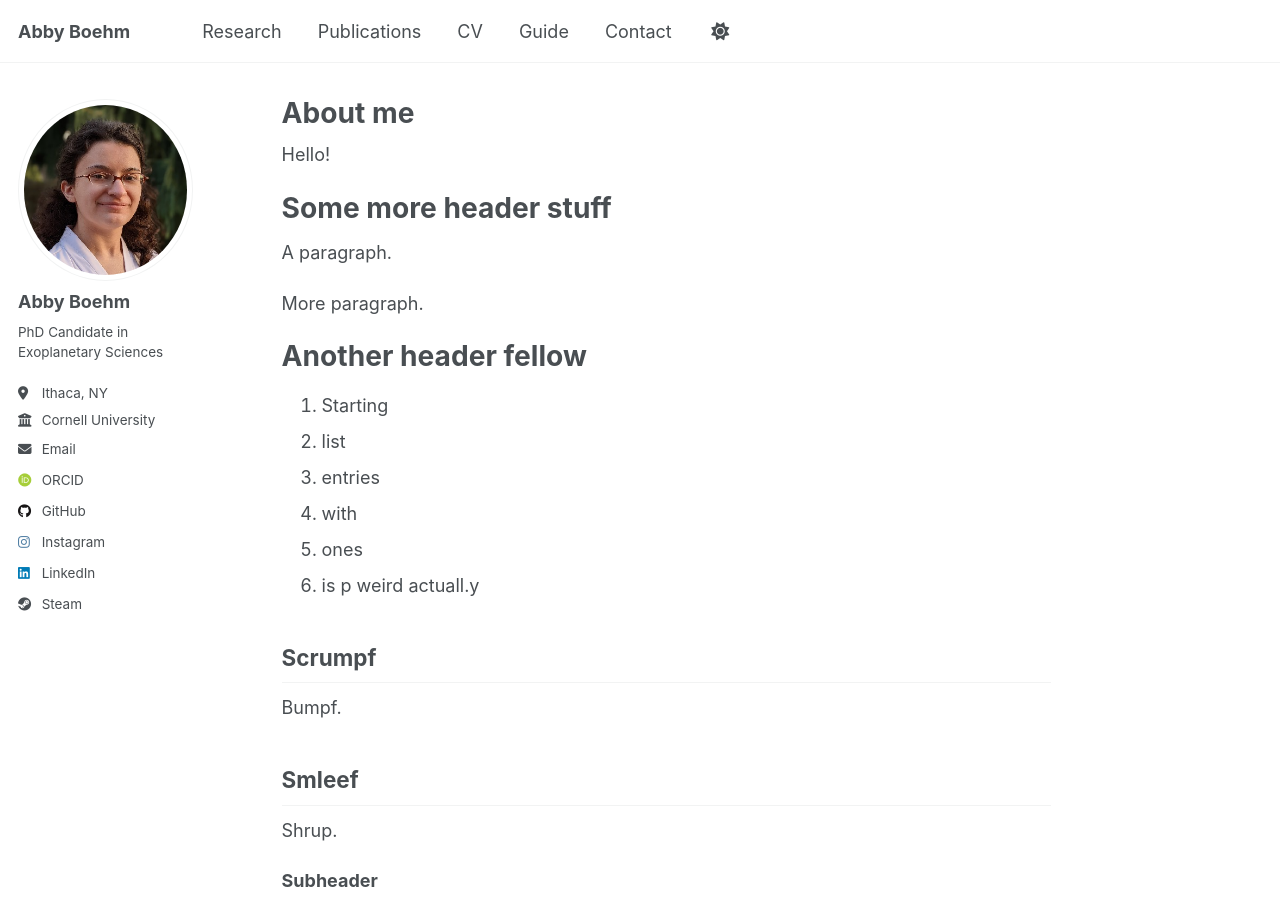
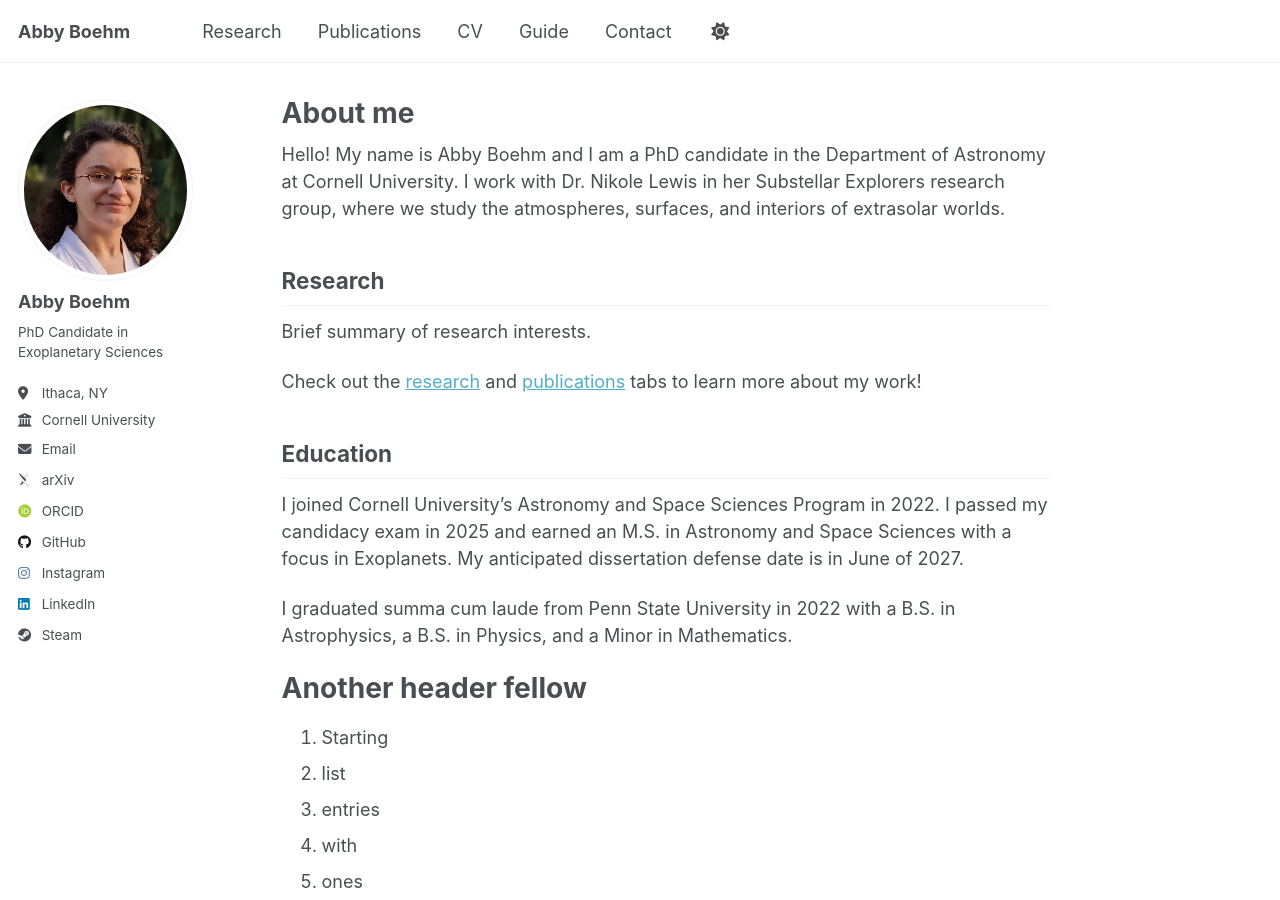
Before and after one commit to AbbyBoehm/AbbyBoehm.github.io, a Jekyll site: the page built from _pages/about.md, in a window 1280 px wide and 900 px high. Built offline with Jekyll 4.4.1, drawn with Linux system fonts in a browser that asks for light colours; some web fonts are replaced.

Commit message:
updated some links

```diff
--- a/_config.yml
+++ b/_config.yml
@@ -33,10 +33,10 @@ author:
 
   # Academic websites
   academia         : # URL
-  arxiv            : # URL - Update with the correct link to your profile
+  arxiv            : "https://search/?query=Boehm%2C+V+A+&searchtype=author&abstracts=show&order=-announced_date_first&size=50" # URL - Update with the correct link to your profile
   googlescholar    : # URL
   impactstory      : # URL
-  orcid            : "http://orcid.org/yourorcidurl"
+  orcid            : "https://orcid.org/0000-0002-4945-1860"
   semantic         : # URL
   pubmed           : # URL
   researchgate     : # URL
--- a/_data/authors.yml
+++ b/_data/authors.yml
@@ -4,7 +4,7 @@ Name Name:
   name        : "Abby Boehm"
   uri         : "http://abbyboehm.github.io"
   email       : "vab55@cornell.edu"
-  bio         : "PhD candidate in exoplanetary sciences"
+  bio         : "PhD candidate at Cornell University"
   avatar      : "profile.png"
   twitter     : #"name"
   google_plus : #"Name"
--- a/_pages/about.md
+++ b/_pages/about.md
@@ -7,13 +7,19 @@ redirect_from:
   - /about.html
 ---
 
-Hello!
+Hello! My name is Abby Boehm and I am a PhD candidate in the Department of Astronomy at Cornell University. I work with Dr. Nikole Lewis in her Substellar Explorers research group, where we study the atmospheres, surfaces, and interiors of extrasolar worlds.
 
-Some more header stuff
-======
-A paragraph.
+Research
+------
+Brief summary of research interests.
 
-More paragraph.
+Check out the [research](https://abbyboehm.github.io/research/) and [publications](https://abbyboehm.github.io/publications/) tabs to learn more about my work!
+
+Education
+------
+I joined Cornell University's Astronomy and Space Sciences Program in 2022. I passed my candidacy exam in 2025 and earned an M.S. in Astronomy and Space Sciences with a focus in Exoplanets. My anticipated dissertation defense date is in June of 2027.
+
+I graduated summa cum laude from Penn State University in 2022 with a B.S. in Astrophysics, a B.S. in Physics, and a Minor in Mathematics.
 
 Another header fellow
 ======
```
